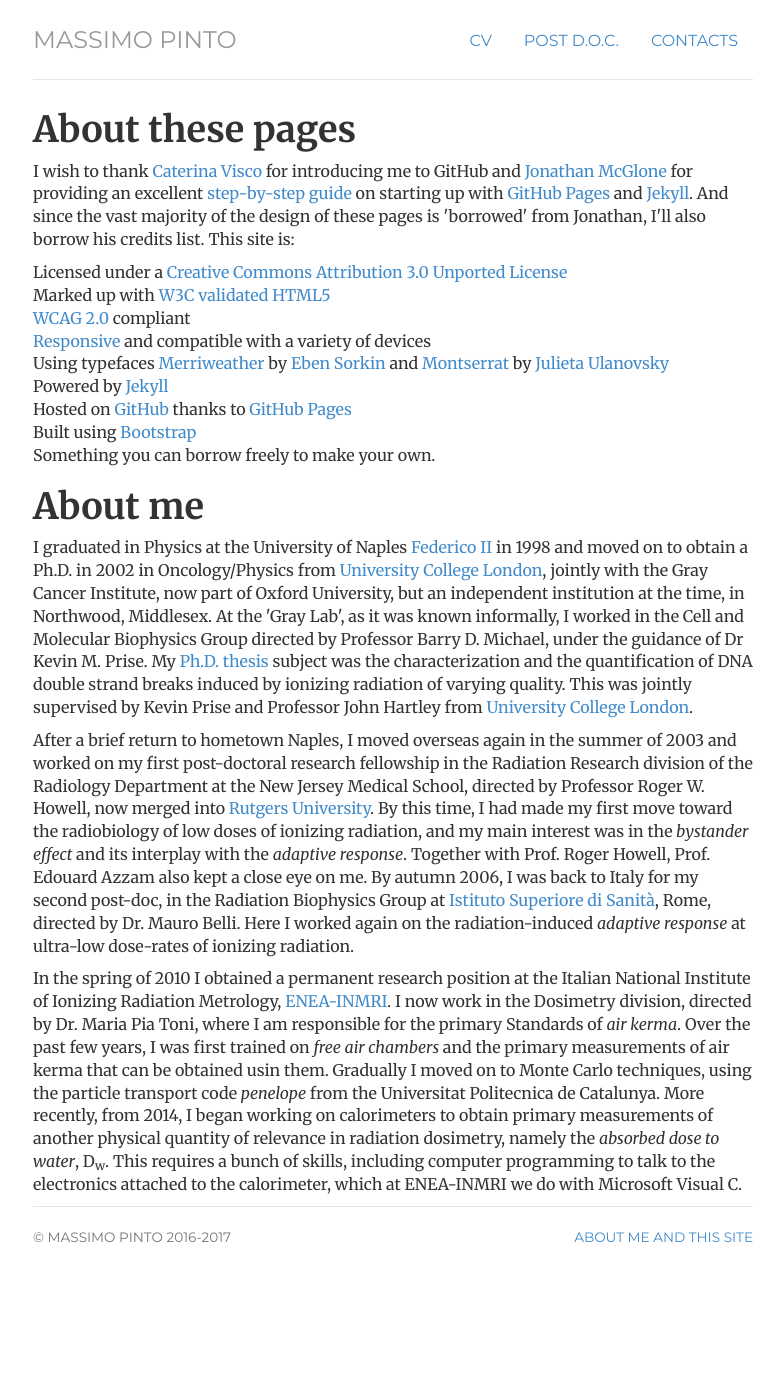
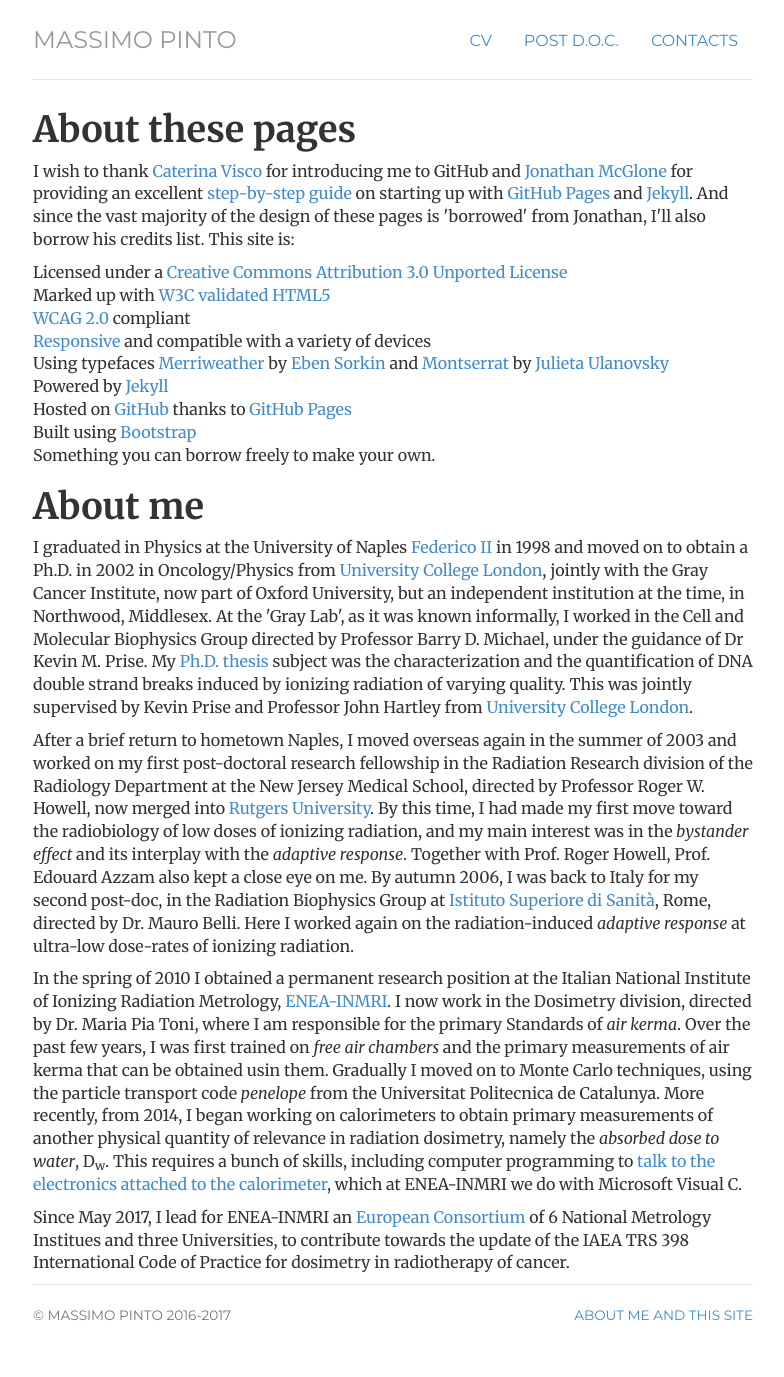
Before and after one commit to massimopinto/massimopinto.github.io, a Jekyll site: the page built from about/index.html, in a window 1280 px wide. Shown: the whole page, without its empty margins (247-1031 px from the left). Built offline with Jekyll 4.4.1, drawn with Linux system fonts in a browser that asks for light colours; before the commit the page ends 1299 px from its top, so only the background shows below that.

Commit message:
updated the about index page with some fresh info
some minor updates on the about page.

```diff
--- a/about/index.html
+++ b/about/index.html
@@ -5,7 +5,7 @@
 <div class="blurb">
   <h1>About these pages</h1>
 <p>
-I wish to thank <a href="https://github.com/catevisco/catevisco.github.io">Caterina Visco</a> for introducing me to GitHub and <a href="http://jmcglone.com/">Jonathan McGlone</a> for providing an excellent <a href="http://jmcglone.com/notes/2014/05/03/using-github-to-create-and-host-a-personal-website">step-by-step guide</a> on starting up with <a href="http://pages.github.com/">GitHub Pages</a> and <a href="http://jekyllrb.com/">Jekyll</a>. And since the vast majority of the design of these pages is 'borrowed' from Jonathan, I'll also borrow his credits list. This site is:
+I wish to thank <a href="http://catevisco.github.io">Caterina Visco</a> for introducing me to GitHub and <a href="http://jmcglone.com/">Jonathan McGlone</a> for providing an excellent <a href="http://jmcglone.com/notes/2014/05/03/using-github-to-create-and-host-a-personal-website">step-by-step guide</a> on starting up with <a href="http://pages.github.com/">GitHub Pages</a> and <a href="http://jekyllrb.com/">Jekyll</a>. And since the vast majority of the design of these pages is 'borrowed' from Jonathan, I'll also borrow his credits list. This site is:
 
 <ul class="list-unstyled">
   <li>Licensed under a <a rel="license" href="http://creativecommons.org/licenses/by/3.0/deed.en_US">Creative Commons Attribution 3.0 Unported License</a> </li>
@@ -25,6 +25,8 @@
 <p>
 After a brief return to hometown Naples, I moved overseas again in the summer of 2003 and worked on my first post-doctoral research fellowship in the Radiation Research division of the Radiology Department at the New Jersey Medical School, directed by Professor Roger W. Howell, now merged into <a href="http://www.rutgers.edu/">Rutgers University</a>. By this time, I had made my first move toward the radiobiology of low doses of ionizing radiation, and my main interest was in the <em>bystander effect</em> and its interplay with the <em>adaptive response</em>. Together with Prof. Roger Howell, Prof. Edouard Azzam also kept a close eye on me. By autumn 2006, I was back to Italy for my second post-doc, in the Radiation Biophysics Group at <a href="http://www.iss.it">Istituto Superiore di Sanità</a>, Rome, directed by Dr. Mauro Belli. Here I worked again on the radiation-induced <em>adaptive response</em> at ultra-low dose-rates of ionizing radiation.</p>
 <p>
-In the spring of 2010 I obtained a permanent research position at the Italian National Institute of Ionizing Radiation Metrology, <a href="http://www.inmri.enea.it">ENEA-INMRI</a>. I now work in the Dosimetry division, directed by Dr. Maria Pia Toni, where I am responsible for the primary Standards of <em>air kerma</em>. Over the past few years, I was first trained on <em>free air chambers</em> and the primary measurements of air kerma that can be obtained usin them. Gradually I moved on to Monte Carlo techniques, using the particle transport code <em>penelope</em> from the Universitat Politecnica de Catalunya.  More recently, from 2014, I began working on calorimeters to obtain primary measurements of another physical quantity of relevance in radiation dosimetry, namely the <em>absorbed dose to water</em>, D<sub>w</sub>. This requires a bunch of skills, including computer programming to talk to the electronics attached to the calorimeter, which at ENEA-INMRI we do with Microsoft Visual C.</p>
+In the spring of 2010 I obtained a permanent research position at the Italian National Institute of Ionizing Radiation Metrology, <a href="http://www.inmri.enea.it">ENEA-INMRI</a>. I now work in the Dosimetry division, directed by Dr. Maria Pia Toni, where I am responsible for the primary Standards of <em>air kerma</em>. Over the past few years, I was first trained on <em>free air chambers</em> and the primary measurements of air kerma that can be obtained usin them. Gradually I moved on to Monte Carlo techniques, using the particle transport code <em>penelope</em> from the Universitat Politecnica de Catalunya.  More recently, from 2014, I began working on calorimeters to obtain primary measurements of another physical quantity of relevance in radiation dosimetry, namely the <em>absorbed dose to water</em>, D<sub>w</sub>. This requires a bunch of skills, including computer programming to <a href="https://github.com/massimopinto/minerva">talk to the electronics attached to the calorimeter</a>, which at ENEA-INMRI we do with Microsoft Visual C.
+</p>
+<p>Since May 2017, I lead for ENEA-INMRI an <a href="http://www.rtnorm.eu">European Consortium</a> of 6 National Metrology Institues and three Universities, to contribute towards the update of the IAEA TRS 398 International Code of Practice for dosimetry in radiotherapy of cancer.</p>
 
 </div><!-- /.blurb -->
```
